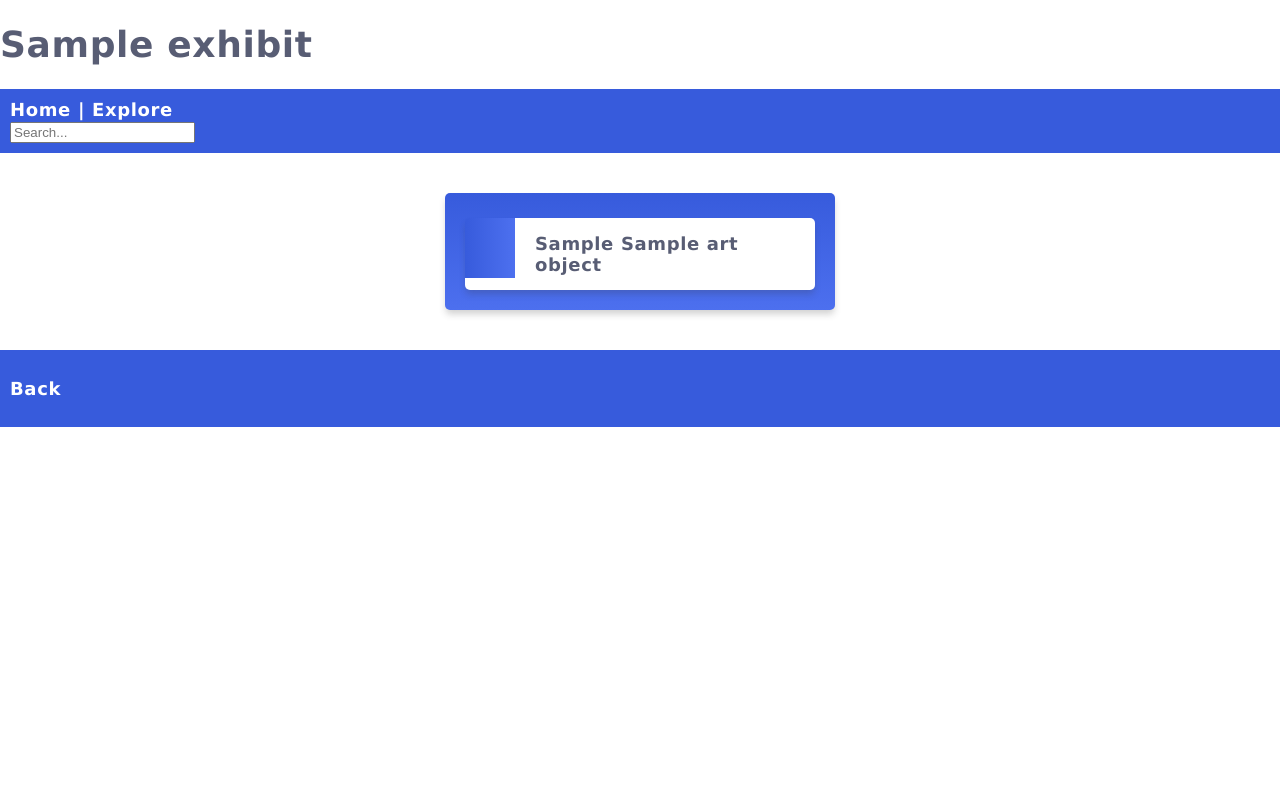
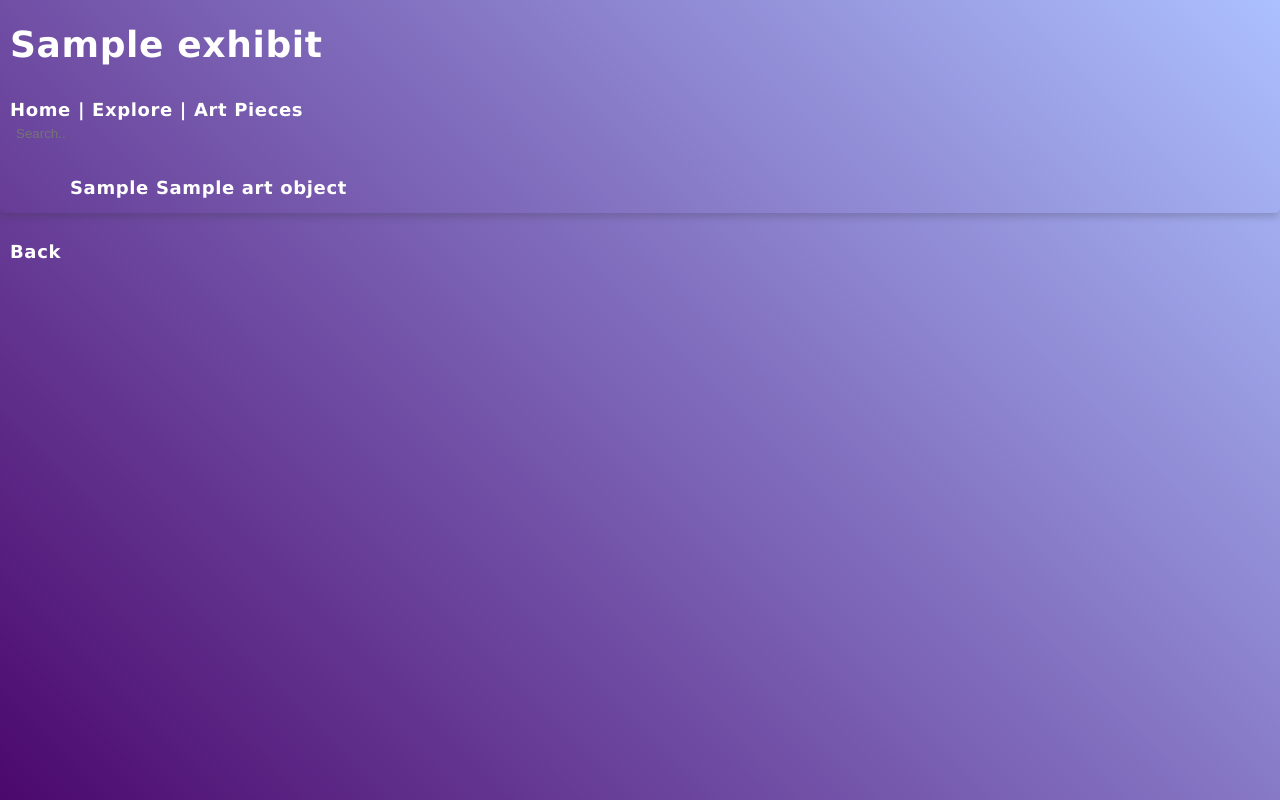
Before and after one commit to ENSF-300-F23/museum-project-l01-34, a Django app: template Code/Museum/ArtObject/mainapp/templates/ExhibitDetails.html in a window 1280 px wide. Run offline with Django 4.2, Linux system fonts and the light colour scheme; the template is opened without the code that fills it: most values are stand-ins (such as "Sample title", 1, 10 or a date in 2020); data that the repository does not hold is empty.

Commit message:
Reorganized CSS files and Added ArtPieces Tab

```diff
--- /dev/null
+++ b/Code/Museum/ArtObject/mainapp/static/ArtPieces.css
@@ -0,0 +1,11 @@
+.flexContainer{
+    display: flex;
+    background: white;
+}
+
+.flex-container > div {
+    background-color: #f1f1f1;
+    margin: 10px;
+    padding: 20px;
+    font-size: 30px;
+  }
--- /dev/null
+++ b/Code/Museum/ArtObject/mainapp/static/Background.css
@@ -0,0 +1,18 @@
+html{
+    height: 100%;
+    margin: 0;
+    background: linear-gradient(45deg, #4B086D, #ACC0FE);
+}
+
+body {
+  margin: 0px;
+  font: 600 18px verdana;
+  letter-spacing: 0.64px;
+  color: #ffffff;
+}
+
+h1{
+    padding-left: 10px;
+    text-align: absolute;
+    position: relative;
+}
--- /dev/null
+++ b/Code/Museum/ArtObject/mainapp/static/DisplayCards.css
@@ -0,0 +1,34 @@
+.mycard{
+    background: transparent;
+    /* width: calc(100% - 100% / 10px); */
+    border-radius: 5px;
+    box-shadow: 0 5px 7px -1px rgba(51, 51, 51, 0.23);
+    padding: 10px;
+    margin: 0 10px;
+  }
+  .mycard h1 {
+    text-align: center;
+    color:#ffffff;
+    margin:20px 0 60px 0;
+  }
+  ul {
+    list-style-type: none;
+    padding: 0;
+    margin: 0;
+  }
+  li {
+    background: transparent;
+    cursor: pointer;
+    transition: transform .25s;
+    border-radius: 5px;
+    box-shadow: 0 5px 7px -1px rgba(51, 51, 51, 0.23);
+    padding: 15px;
+    padding-left: 70px;
+    margin-top: 5px;
+  }
+  li:hover {
+    transform: scale(1.1);
+  }
+  a:link, a:visited {
+    color: #ffffff;
+  }
--- /dev/null
+++ b/Code/Museum/ArtObject/mainapp/static/MenuBar.css
@@ -0,0 +1,31 @@
+.topnav {
+    background-color: transparent;
+    color:#ffffff;
+    padding:10px;
+  }
+  .topnav a:link, .topnav a:visited {
+    text-decoration: none;
+    color: #ffffff;
+  }
+  .topnav a:hover, .topnav a:active {
+    text-decoration: underline;
+  }
+
+  form{
+    display: flex;
+    margin-left: auto;
+  }
+
+  .SearchInput {
+    padding: 4px;
+    width: 50px;
+    border-radius: 10px;
+    transition: width 0.3s ease;
+    background-color: transparent;
+    border-color: transparent;
+    position: relative;
+  }
+
+  .expanded{
+    width: 250px;
+  }
--- a/Code/Museum/ArtObject/mainapp/templates/ExhibitDetails.html
+++ b/Code/Museum/ArtObject/mainapp/templates/ExhibitDetails.html
@@ -5,7 +5,7 @@
 {% endblock %}
 
 {% block contents %}
-    <div class = "mycard">
+    <div class = "flex-container">
         <ul>
         {% for x in ArtObjects %}
         <li> {{ x.IdNo }} {{ x.Title }} </li>
--- a/Code/Museum/ArtObject/mainapp/templates/Master.html
+++ b/Code/Museum/ArtObject/mainapp/templates/Master.html
@@ -1,7 +1,9 @@
 {% load static %}
 <!DOCTYPE html>
 <html>
-    <link rel = "stylesheet" href = "{% static 'master.css' %}">
+    <link rel = "stylesheet" href = "{% static 'ArtPieces.css' %}">
+    <link rel = "stylesheet" href = "{% static 'DisplayCards.css' %}">
+    <link rel = "stylesheet" href = "{% static 'Background.css' %}">
     <h1>{% block title %} {% endblock %}</h1>
     <body>
         <div class="topnav">
--- a/Code/Museum/ArtObject/mainapp/templates/MenuBar.html
+++ b/Code/Museum/ArtObject/mainapp/templates/MenuBar.html
@@ -1,11 +1,10 @@
 {% load static %}
 <meta charset = "UTF-8">
-<link rel = "stylesheet" href = "{% static 'master.css.css' %}">
+<link rel = "stylesheet" href = "{% static 'MenuBar.css' %}">
 <div>
-    <a href = "/"> Home </a> | <a href = "/Explore"> Explore </a>
+    <a href = "/"> Home </a> | <a href = "/Explore"> Explore </a> | <a href = "/ArtPieces"> Art Pieces </a>
     <form class = "form" action = "#" method = "get">
     <input class = "SearchInput" id = "formInput#search" type = 'text' name = 'searchQuery' placeholder = 'Search...' onclick = "expandSearch(this)">
-
     </form>
 </div>
 <script>
--- a/Code/Museum/ArtObject/mainapp/urls.py
+++ b/Code/Museum/ArtObject/mainapp/urls.py
@@ -5,4 +5,5 @@ urlpatterns = [
     path('', views.Home, name = ''),
     path('Explore/', views.Explore, name = 'Explore'),
     path('Explore/ExhibitDetails/<path:ExhibitName>', views.ExhibitDetails, name = 'ExhibitName'),
+    path('ArtPieces/', views.ArtPieces, name = 'ArtPieces')
 ]
```
Also changed, not shown: Code/Museum/ArtObject/mainapp/static/master.css (deleted, +0 -101 lines), Code/Museum/ArtObject/mainapp/templates/ArtPieces.html (added, +11 -0 lines), Code/Museum/ArtObject/mainapp/views.py (+16 -1 lines). Lines whose indentation alone changed are shown as unchanged.
